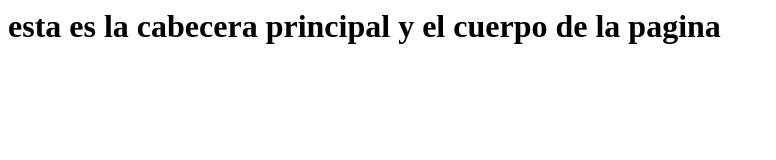
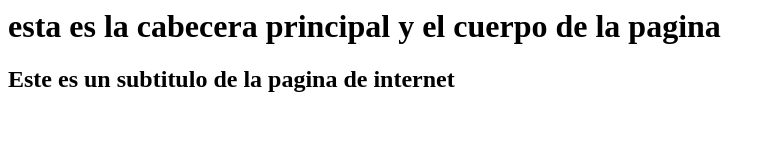
Before and after one commit to Arthyom/YoUsoGitHub, a plain HTML site: page index.html in a window 1280 px wide. Shown: the whole page, without its empty margins (0-776 px from the left). Drawn offline with Linux system fonts and the light colour scheme.

```diff
--- a/index.html
+++ b/index.html
@@ -11,6 +11,12 @@
 		<h1>
 			esta es la cabecera principal y el cuerpo de la pagina
 		</h1>
+
+		<h2>  Este es un subtitulo de la pagina de internet </h2>
+
+
+
+
 	</body>
 
 
```
